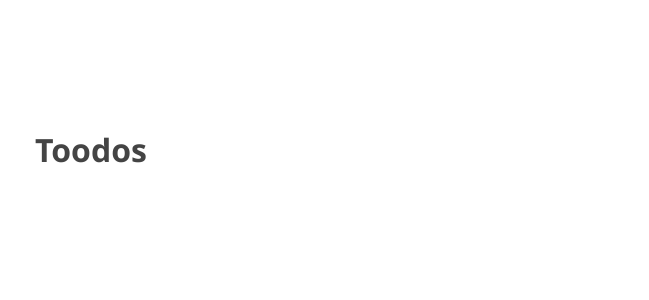
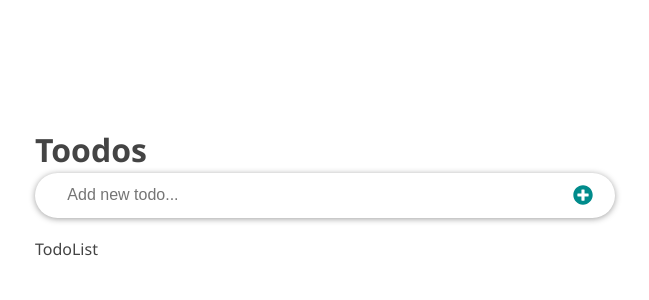
Before and after one commit to rabbit-22/pre-onboarding-10th-4-10, a React (Create React App) app: page / in a window 1280 px wide. Shown: the top 300 px of the page, without its empty margins (315-964 px from the left). Built offline with nearby package versions, Linux system fonts and the light colour scheme; no server answers.

Commit message:
feat: InputTodo, useFocus 타입 및 스타일링 추가

```diff
--- /dev/null
+++ b/src/components/todo/InputTodo.tsx
@@ -0,0 +1,77 @@
+import {
+  Dispatch,
+  SetStateAction,
+  SyntheticEvent,
+  useCallback,
+  useEffect,
+  useState,
+} from 'react';
+import './Todo.css';
+import { FaPlusCircle, FaSpinner } from 'react-icons/fa';
+import useFocus from '../../hooks/useFocus';
+import { createTodo } from '../../api/todo';
+import { TodoDataType } from '../../types/types';
+
+type Props = {
+  setTodos: Dispatch<SetStateAction<TodoDataType[] | []>>;
+};
+
+const InputTodo = ({ setTodos }: Props) => {
+  const [inputText, setInputText] = useState<string>('');
+  const [isLoading, setIsLoading] = useState<boolean>(false);
+  const { ref, setFocus } = useFocus();
+
+  useEffect(() => {
+    setFocus();
+  }, [setFocus]);
+
+  const handleSubmit = useCallback(
+    async (e: SyntheticEvent<HTMLFormElement>) => {
+      try {
+        e.preventDefault();
+        setIsLoading(true);
+
+        const trimmed = inputText.trim();
+        if (!trimmed) {
+          return alert('Please write something');
+        }
+
+        const newItem = { title: trimmed };
+        const { data } = await createTodo(newItem);
+
+        if (data) {
+          return setTodos(prev => [...prev, data]);
+        }
+      } catch (error) {
+        console.error(error);
+        alert('Something went wrong.');
+      } finally {
+        setInputText('');
+        setIsLoading(false);
+      }
+    },
+    [inputText, setTodos]
+  );
+
+  return (
+    <form className="form-container" onSubmit={handleSubmit}>
+      <input
+        className="input-text"
+        placeholder="Add new todo..."
+        ref={ref}
+        value={inputText}
+        onChange={e => setInputText(e.target.value)}
+        disabled={isLoading}
+      />
+      {!isLoading ? (
+        <button className="input-submit" type="submit">
+          <FaPlusCircle className="btn-plus" />
+        </button>
+      ) : (
+        <FaSpinner className="spinner" />
+      )}
+    </form>
+  );
+};
+
+export default InputTodo;
--- /dev/null
+++ b/src/components/todo/Todo.css
@@ -0,0 +1,52 @@
+.form-container {
+  width: 100%;
+  margin-bottom: 20px;
+  display: flex;
+  border-radius: calc(0.5 * 100px);
+  box-shadow: 0 1px 6px 0 rgba(0, 0, 0, 0.38);
+  justify-content: space-evenly;
+}
+
+.input-text {
+  font-size: 1rem;
+  font-weight: 400;
+  width: 85%;
+  padding-right: 5px;
+  padding-left: 10px;
+  border-radius: calc(0.5 * 100px);
+  background-color: transparent;
+}
+
+.input-submit {
+  background: transparent;
+  cursor: pointer;
+  display: flex;
+  align-items: center;
+}
+.input-text,
+.input-submit {
+  height: 45px;
+  outline: none;
+  border: none;
+}
+
+.btn-plus {
+  color: darkcyan;
+  font-size: 20px;
+}
+
+.spinner {
+  font-size: 20px;
+  animation: spin 2s linear infinite;
+  display: flex;
+  align-self: center;
+}
+
+@keyframes spin {
+  0% {
+    transform: rotate(0deg);
+  }
+  100% {
+    transform: rotate(360deg);
+  }
+}
--- /dev/null
+++ b/src/components/todo/TodoList.tsx
@@ -0,0 +1,14 @@
+import './Todo.css';
+import { Dispatch, SetStateAction } from 'react';
+import { TodoDataType } from '../../types/types';
+
+type Props = {
+  todos: TodoDataType[] | [];
+  setTodos: Dispatch<SetStateAction<TodoDataType[] | []>>;
+};
+
+const TodoList = ({ todos, setTodos }: Props) => {
+  return <div>TodoList</div>;
+};
+
+export default TodoList;
--- /dev/null
+++ b/src/hooks/useFocus.ts
@@ -0,0 +1,12 @@
+import { useRef } from 'react';
+
+const useFocus = () => {
+  const ref = useRef<HTMLInputElement>(null);
+  const setFocus = () => {
+    ref.current && ref.current.focus();
+  };
+
+  return { ref, setFocus };
+};
+
+export default useFocus;
--- a/src/pages/Main.tsx
+++ b/src/pages/Main.tsx
@@ -1,10 +1,17 @@
+import { useState } from 'react';
 import Header from '../components/base/Header';
+import InputTodo from '../components/todo/InputTodo';
+import { TodoDataType } from '../types/types';
+import TodoList from '../components/todo/TodoList';
 
 const Main = () => {
+  const [todoListData, setTodoListData] = useState<TodoDataType[] | []>([]);
   return (
     <div className="container">
       <div className="inner">
         <Header />
+        <InputTodo setTodos={setTodoListData} />
+        <TodoList todos={todoListData} setTodos={setTodoListData} />
       </div>
     </div>
   );
```
